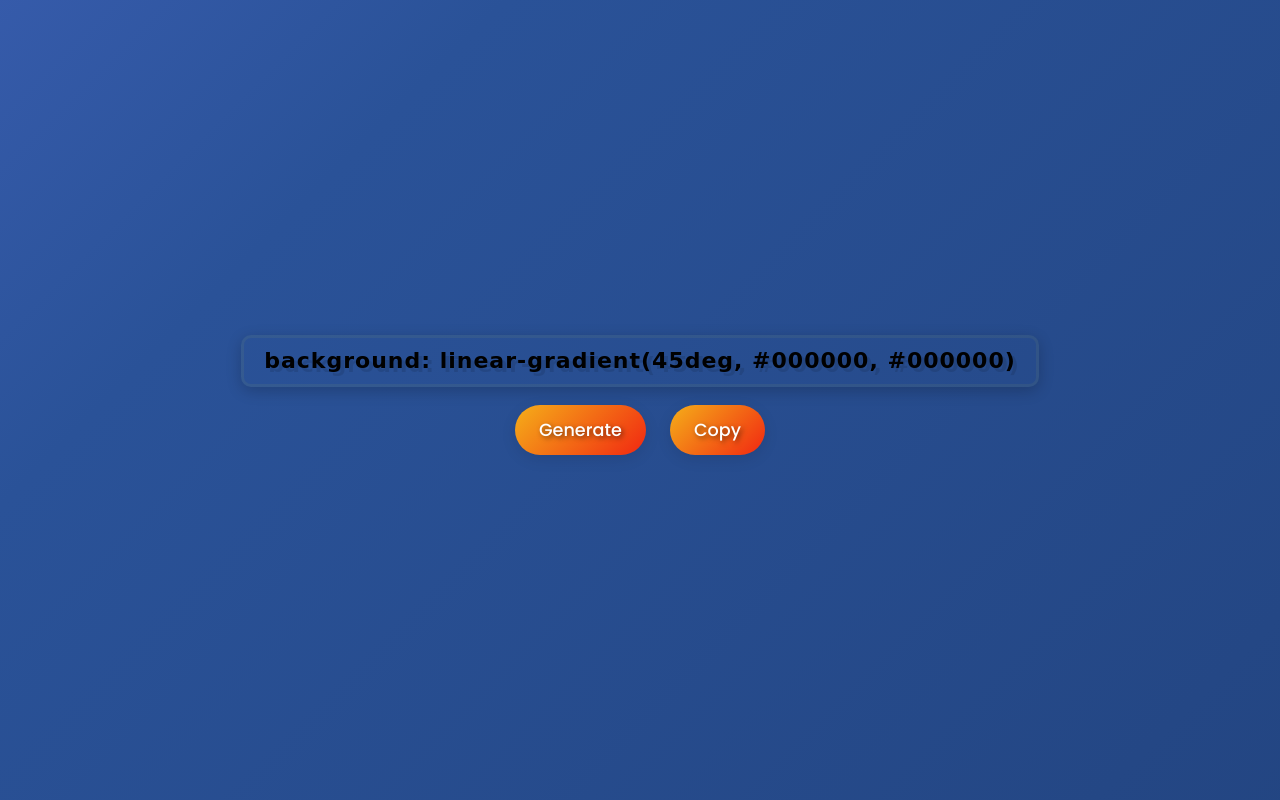
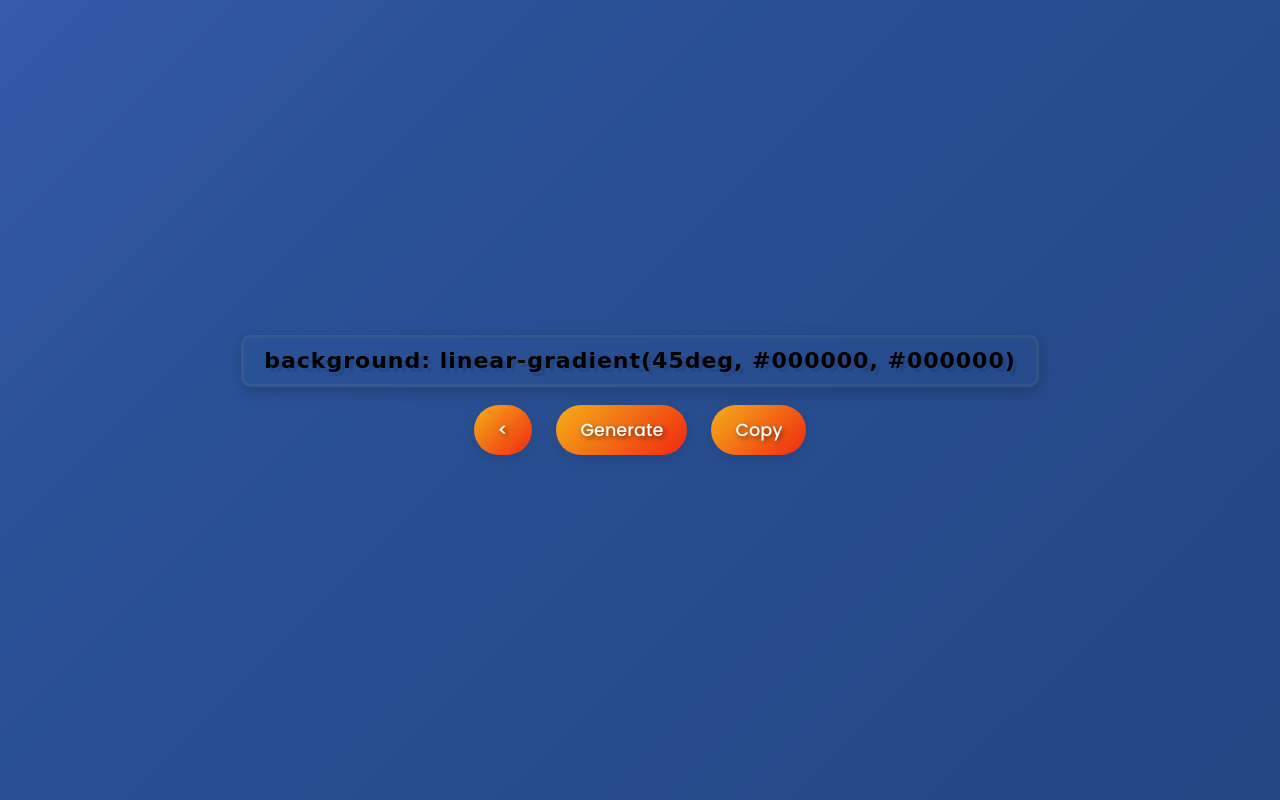
Before and after one commit to kartkp/Gradient-Supreme, a plain HTML site: page index.html in a window 1280 px wide. Drawn offline with nearby package versions, Linux system fonts and the light colour scheme.

Commit message:
Update index.html

```diff
--- a/index.html
+++ b/index.html
@@ -14,8 +14,10 @@
 
   <h2>background: linear-gradient(45deg, #<span id="hex1">000000</span>, #<span id="hex2">000000</span>)</h2>
   <div>
+    <button id="previous"><</button>
     <button id="generate">Generate</button>
     <button id="copy">Copy</button>
+
   </div>
 
   <script src="script.js"></script>
```
